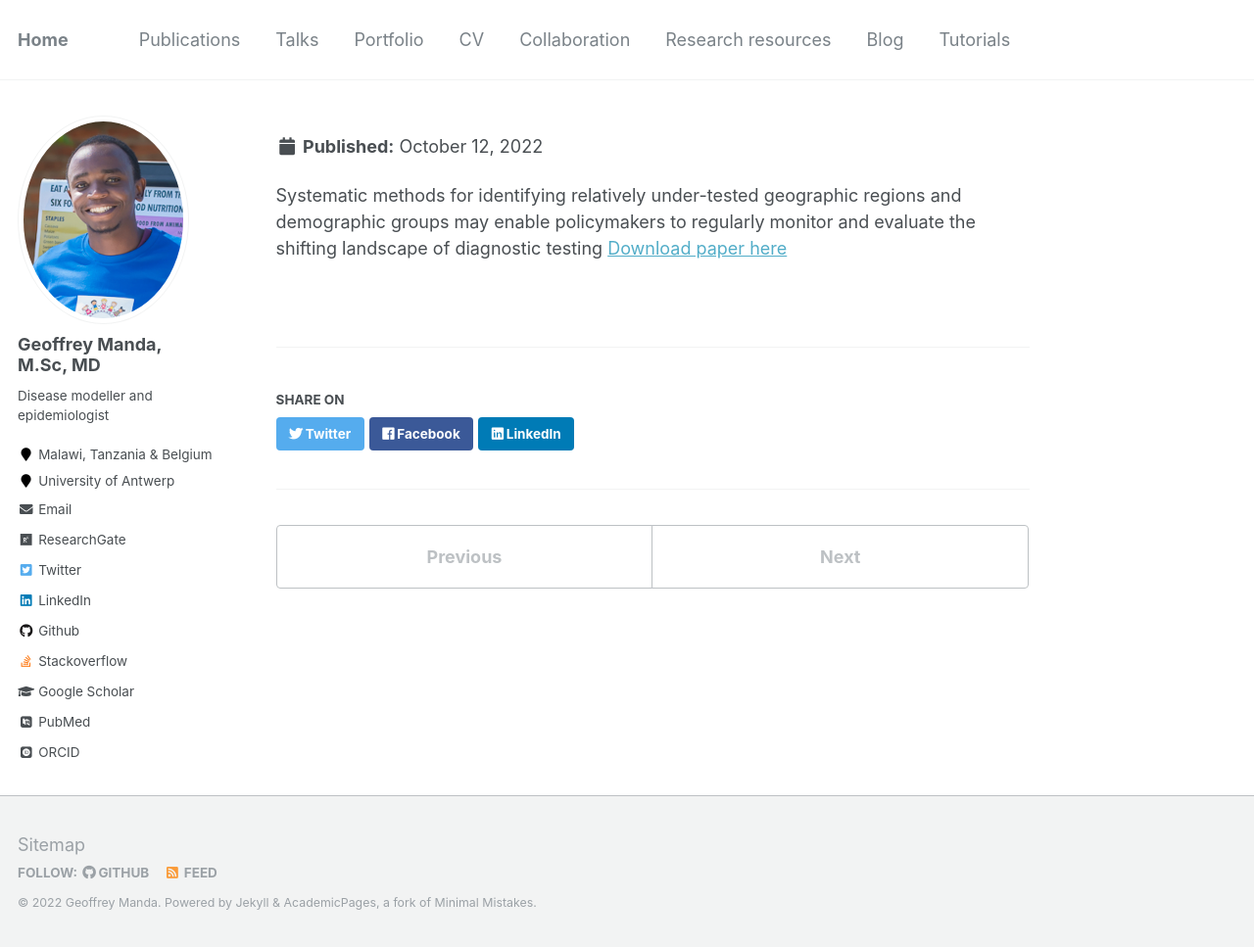
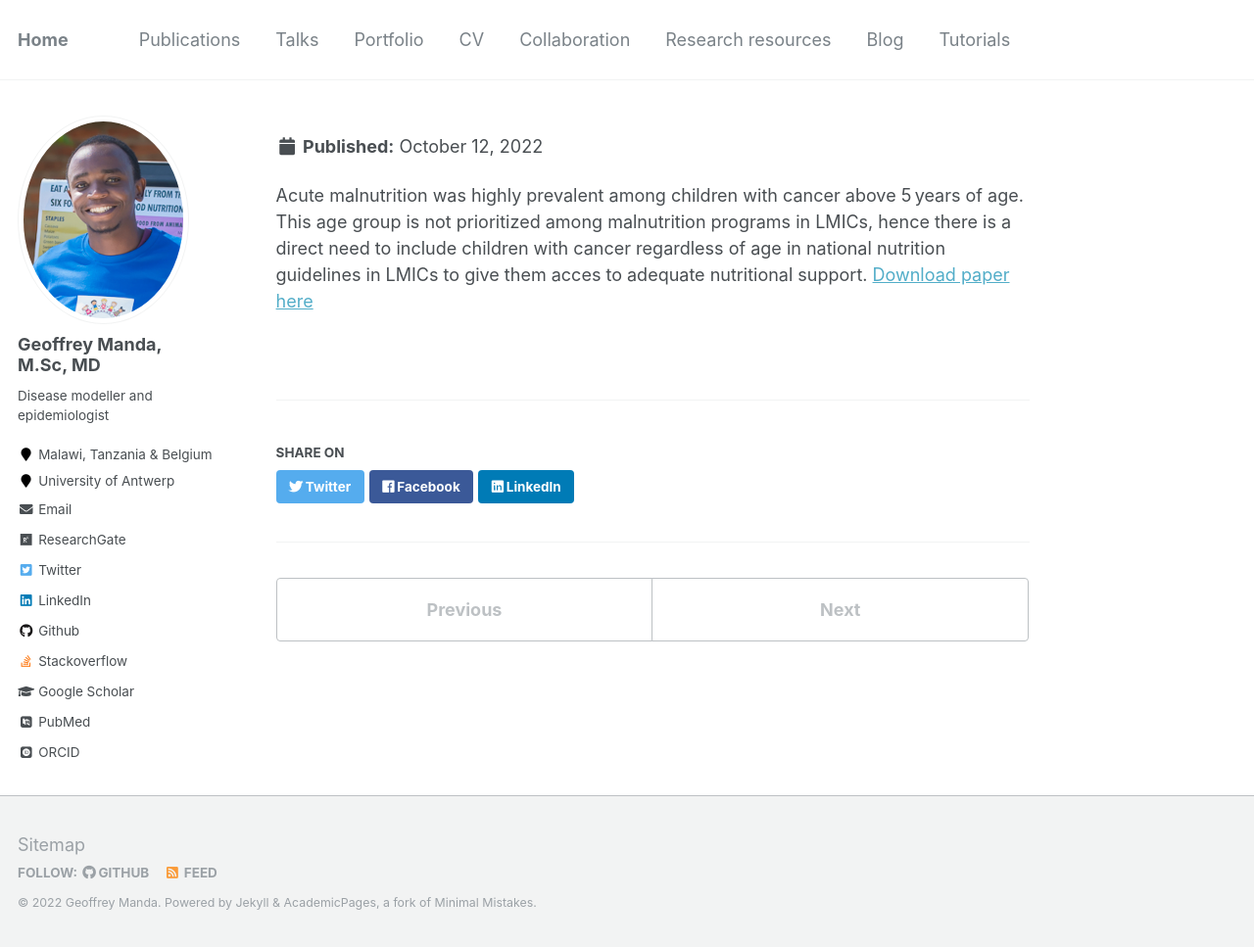
Before and after one commit to GeoffreyManda/GeoffreyManda.github.io, a Jekyll site: the page built from _publications/2022-01-12-Nutri_can.md, in a window 1280 px wide and 967 px high. Shown: the whole window at 98% size. Built offline with Jekyll 4.4.1, drawn with Linux system fonts in a browser that asks for light colours; some web fonts are replaced.

Commit message:
Update 2022-01-12-Nutri_can.md
Signed-off-by: Geoffrey Manda <115564452+GeoffreyManda@users.noreply.github.com>

```diff
--- a/_publications/2022-01-12-Nutri_can.md
+++ b/_publications/2022-01-12-Nutri_can.md
@@ -8,6 +8,5 @@ venue: 'Nutrition and Cancer'
 paperurl: 'https://www.tandfonline.com/doi/citedby/10.1080/01635581.2022.2076888?scroll=top&needAccess=true'
 citation: Minke H. W. Huibers, Geoffrey Manda, Allison Silverstein, Watipaso Wanda, Idah Mtete, Samuel Makuti, Kate D. Westmoreland, Parth Mehta & Nmazuo W. Ozuah (2022) The Burden of Malnutrition in Childhood Cancer in Malawi – Risk Regardless of Age, Nutrition and Cancer, 74:9, 3322-3328, DOI: 10.1080/01635581.2022.2076888
 ---
-
-Systematic methods for identifying relatively under-tested geographic regions and demographic groups may enable policymakers to regularly monitor and evaluate the shifting landscape of diagnostic testing
+Acute malnutrition was highly prevalent among children with cancer above 5 years of age. This age group is not prioritized among malnutrition programs in LMICs, hence there is a direct need to include children with cancer regardless of age in national nutrition guidelines in LMICs to give them acces to adequate nutritional support.
 [Download paper here](https://www.tandfonline.com/doi/citedby/10.1080/01635581.2022.2076888?scroll=top&needAccess=true)
```
